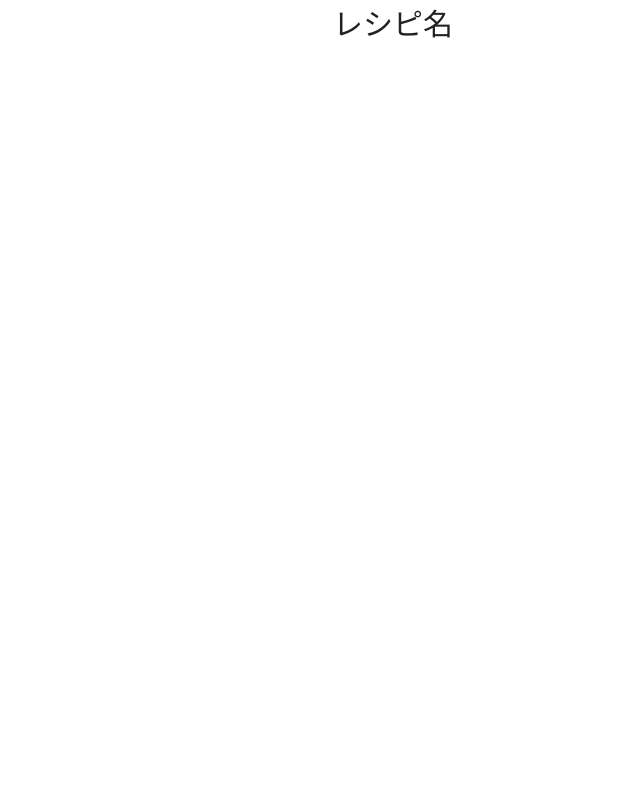
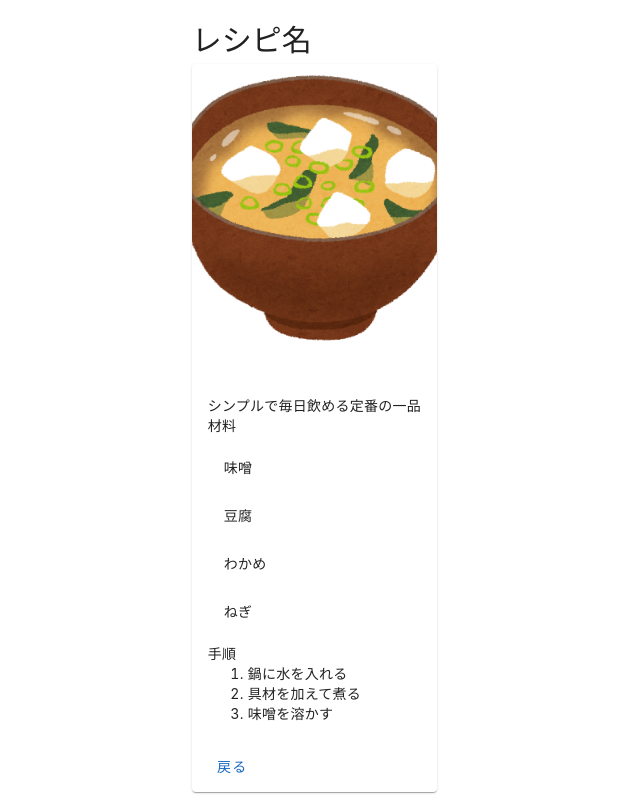
Before and after one commit to kyokahayashi/recipe-collect, a Vue app: page /recipe/1 in a window 1280 px wide. Shown: the whole page, without its empty margins (187-827 px from the left). Built offline with nearby package versions, Linux system fonts and the light colour scheme; data requests are answered from the project's data file; the HTML template or start-up script is replaced by a standard one.

Commit message:
一覧から詳細画面に遷移できない問題を修正

```diff
--- a/data/db.json
+++ b/data/db.json
@@ -7,7 +7,7 @@
       "ingredients": ["味噌", "豆腐", "わかめ", "ねぎ"],
       "steps": ["鍋に水を入れる", "具材を加えて煮る", "味噌を溶かす"],
       "category": "和食",
-      "image": "public/images/味噌汁.png"
+      "image": "/images/味噌汁.png"
     }
   ]
 }
--- a/src/api/recipeApi.ts
+++ b/src/api/recipeApi.ts
@@ -5,8 +5,15 @@ const api = axios.create({
   baseURL: 'http://localhost:3000',
 })
 
+const API_URL = 'http://localhost:3000/recipes'
+
 export const fetchRecipes = async (): Promise<Recipe[]> => {
   const res = await api.get<Recipe[]>('/recipes')
+  return res.data
+}
+
+export const getRecipeById = async (id: number): Promise<Recipe> => {
+  const res = await axios.get<Recipe>(`${API_URL}/${id}`)
   return res.data
 }
 
--- a/src/components/RecipeCard.vue
+++ b/src/components/RecipeCard.vue
@@ -1,5 +1,5 @@
 <template>
-  <v-card class="mx-auto my-4" max-width="400" height="400" @click="$emit('click', recipe)">
+  <v-card class="mx-auto my-4" max-width="400" height="400" @click="emit('click', recipe)">
     <v-img :src="recipe.image" :alt="`${recipe.title}の画像`" height="200" cover />
     <v-card-title>{{ recipe.title }}</v-card-title>
     <v-card-subtitle>
--- a/src/views/HomeView.vue
+++ b/src/views/HomeView.vue
@@ -3,7 +3,12 @@
     <v-btn @click="openForm" color="primary" class="my-4">レシピを追加</v-btn>
     <v-row>
       <v-col cols="12" md="6" lg="4" v-for="recipe in recipes" :key="recipe.id">
-        <RecipeCard :recipe="recipe" @edit="editRecipe" @delete="deleteRecipe" />
+        <RecipeCard
+          :recipe="recipe"
+          @click="openDetail"
+          @edit="editRecipe"
+          @delete="deleteRecipe"
+        />
       </v-col>
     </v-row>
 
@@ -27,10 +32,19 @@ import RecipeForm from '@/components/RecipeForm.vue'
 import { useRecipe } from '@/composables/useRecipe'
 import type { Recipe } from '@/types/recipe'
 import { onMounted, ref } from 'vue'
+import { useRouter } from 'vue-router'
 
 const { recipes, fetchAll, addRecipe, updateRecipe, removeRecipe } = useRecipe()
 
 const formDialog = ref(false)
+
+const router = useRouter()
+const openDetail = (recipe: Recipe) => {
+  console.log('openDetail', recipe, recipe.id)
+  router
+    .push({ name: 'recipe-detail', params: { id: String(recipe.id) } })
+    .catch((err) => console.error('router.push failed', err))
+}
 
 function createEmptyRecipe(): Recipe {
   return {
--- a/src/views/RecipeDetailView.vue
+++ b/src/views/RecipeDetailView.vue
@@ -1,9 +1,67 @@
 <template>
-  <div>
+  <v-container>
     <h1>レシピ名</h1>
-  </div>
+    <v-card v-if="recipe" class="mx-auto my-5" max-width="600">
+      <v-img :src="recipe.image" height="300px" cover></v-img>
+      <v-card-title>{{ RecipeCard.title }}</v-card-title>
+      <v-card-subtitle>{{ RecipeCard.category }}</v-card-subtitle>
+      <v-card-text>
+        <p>{{ recipe.description }}</p>
+        <h4>材料</h4>
+        <v-list>
+          <v-list-item v-for="(item, index) in recipe.ingredients" :key="index">
+            {{ item }}
+          </v-list-item>
+        </v-list>
+        <h4>手順</h4>
+        <ol>
+          <li v-for="(step, index) in recipe.steps" :key="index">{{ step }}</li>
+        </ol>
+      </v-card-text>
+
+      <v-card-actions class="justify-end">
+        <v-btn color="primary" @click="goBack">戻る</v-btn>
+      </v-card-actions>
+    </v-card>
+
+    <v-alert v-else-if="isLoaded" type="error" title="レシピが見つかりません">
+      該当するレシピが存在しません
+    </v-alert>
+  </v-container>
 </template>
 
-<script setup lang="ts"></script>
+<script setup lang="ts">
+import RecipeCard from '@/components/RecipeCard.vue'
+import { onMounted, ref } from 'vue'
+import { useRoute, useRouter } from 'vue-router'
+import type { Recipe } from '@/types/recipe'
+import { getRecipeById } from '@/api/recipeApi'
+
+const route = useRoute()
+const router = useRouter()
+
+const isLoaded = ref(false)
+
+const recipe = ref<Recipe | null>(null)
+
+const fetchRecipe = async () => {
+  const id = Number(route.params.id)
+  if (!id) return
+
+  try {
+    const data = await getRecipeById(id)
+    recipe.value = data
+  } catch (error) {
+    console.error('取得失敗:', error)
+    recipe.value = null
+  }
+}
+
+const goBack = () => {
+  router.back()
+}
+
+onMounted(fetchRecipe)
+</script>
 
 <style scoped></style>
```
Also changed, not shown: public/images/味噌汁.png.
